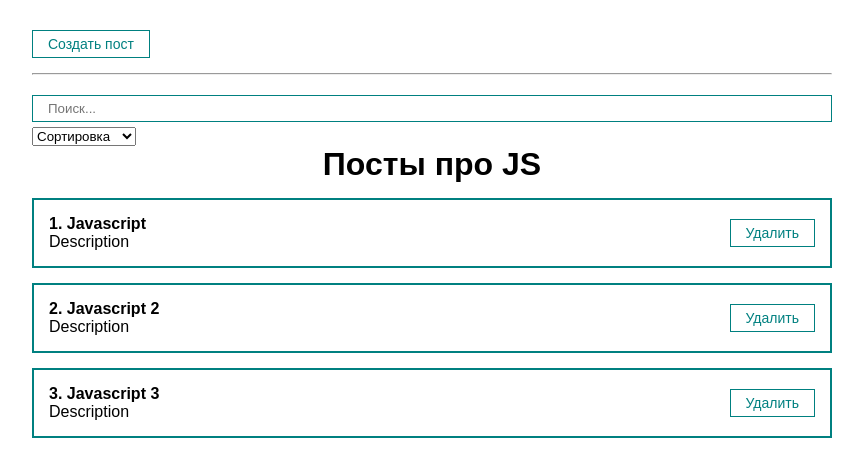
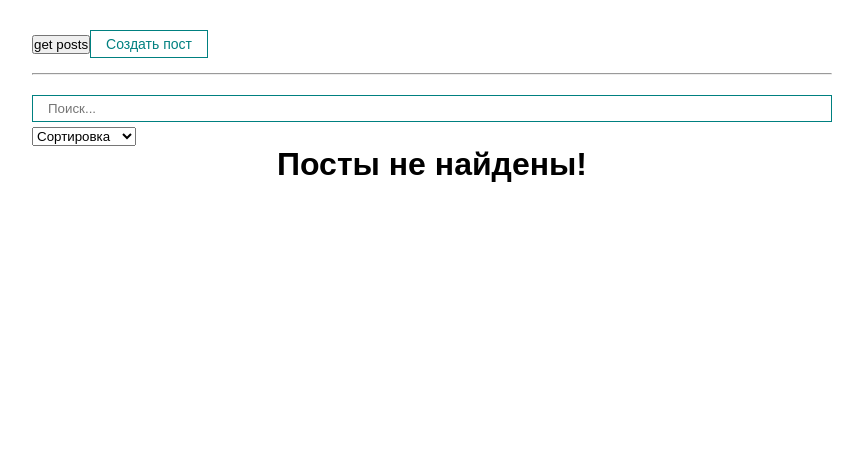
Before and after one commit to anakon73/react-fund-course, a React (Create React App) app: page / in a window 1280 px wide. Shown: the top 476 px of the page, without its empty margins (208-1071 px from the left). Built offline with nearby package versions, Linux system fonts and the light colour scheme.

Commit message:
feat(postlist): get posts from jsonplaceholder with axios

```diff
--- a/src/App.jsx
+++ b/src/App.jsx
@@ -1,21 +1,16 @@
-import { useState, useMemo } from "react";
+import axios from "axios";
+import { useState } from "react";
 import PostFilter from "./components/PostFilter";
 import PostForm from "./components/PostForm";
 import PostList from "./components/PostList";
 import MyButton from "./components/UI/button/MyButton";
-import MyInput from "./components/UI/input/MyInput";
 import MyModal from "./components/UI/modal/MyModal";
-import MySelect from "./components/UI/select/MySelect";
 import { usePosts } from "./hooks/usePosts";
 
 import "./styles/App.css";
 
 const App = () => {
-  const [posts, setPosts] = useState([
-    { id: 1, title: "Javascript", body: "Description" },
-    { id: 2, title: "Javascript 2", body: "Description" },
-    { id: 3, title: "Javascript 3", body: "Description" },
-  ]);
+  const [posts, setPosts] = useState([]);
   const [filter, setFilter] = useState({ sort: "", query: "" });
   const [modal, setModal] = useState(false);
   const sortedAndSearchedPosts = usePosts(posts, filter.sort, filter.query);
@@ -25,12 +20,20 @@
     setModal(false);
   };
 
+  const fetchPosts = async () => {
+    const response = await axios.get(
+      "https://jsonplaceholder.typicode.com/posts"
+    );
+    setPosts(response.data);
+  };
+
   const removePost = (post) => {
     setPosts(posts.filter((p) => p.id !== post.id));
   };
 
   return (
     <div className="App" style={{ fontFamily: "sans-serif" }}>
+      <button onClick={fetchPosts}>get posts</button>
       <MyButton style={{ marginTop: 30 }} onClick={() => setModal(true)}>
         Создать пост
       </MyButton>
--- a/src/hooks/usePosts.js
+++ b/src/hooks/usePosts.js
@@ -2,7 +2,6 @@
 
 export const useSortedPosts = (posts, sort) => {
   const sortedPosts = useMemo(() => {
-    console.log("Отработал");
     if (sort) {
       return [...posts].sort((a, b) => a[sort].localeCompare(b[sort]));
     }
```
